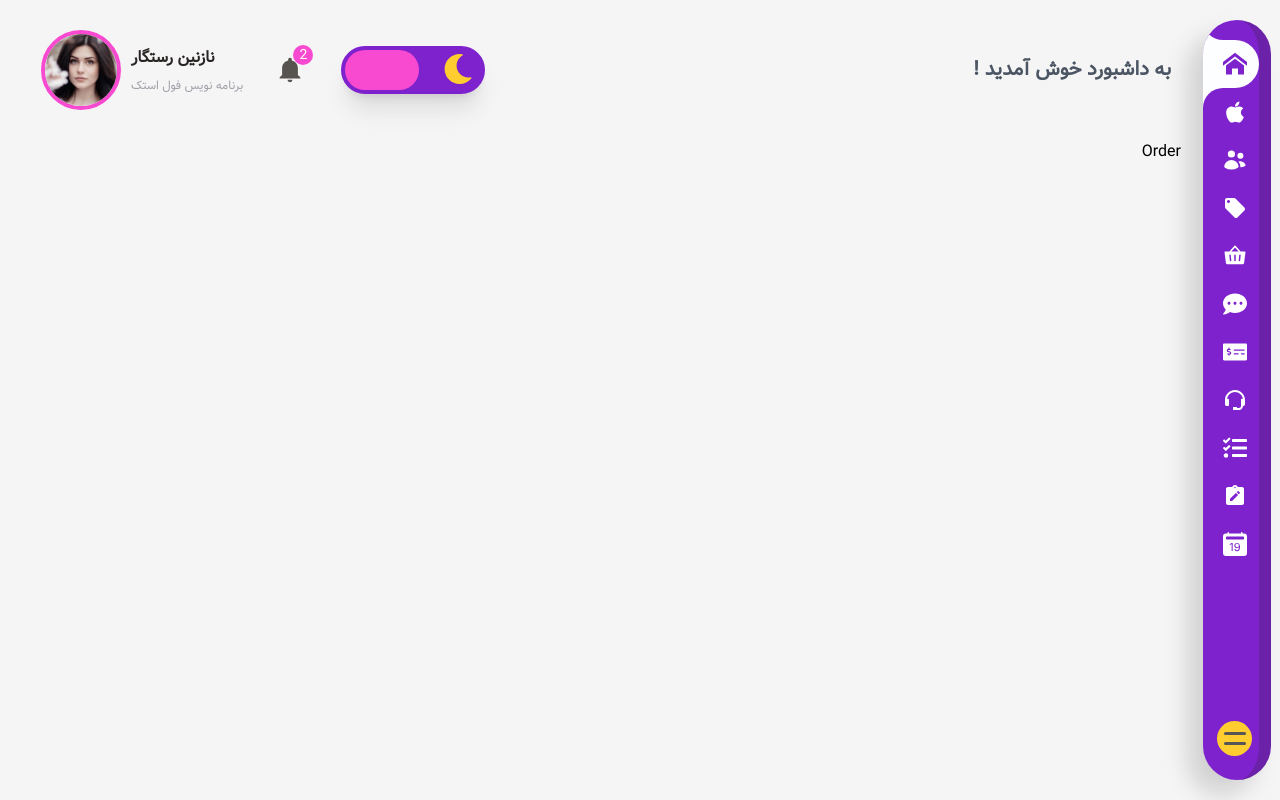
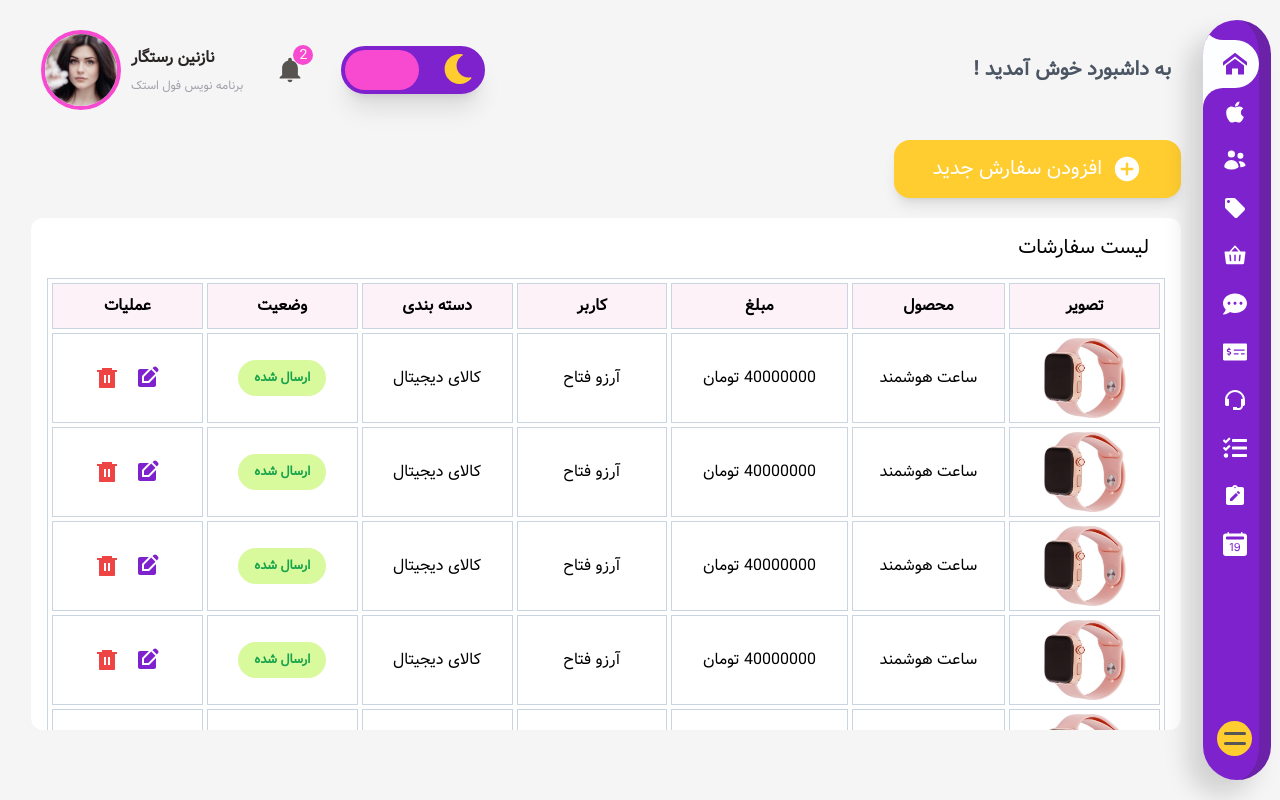
Before and after one commit to naziwebdev/cms-front, a React (Vite) app in the folder front/: page /orders in a window 1280 px wide. Built offline with nearby package versions, Linux system fonts and the light colour scheme.

Commit message:
Create order page ui

```diff
--- a/front/src/components/Pagination.tsx
+++ b/front/src/components/Pagination.tsx
@@ -36,7 +36,7 @@ export default function Pagination({
       <ul className="flex justify-center gap-x-1">
         <Link
           to={`${pathname}/${page > 1 ? Number(page) - 1 : 1}`}
-          className="flex w-10 items-center justify-center rounded-xl bg-zinc-700 py-1 text-white sm:w-14"
+          className="flex w-10 items-center justify-center rounded-xl bg-zinc-800 py-1 text-white sm:w-14"
         >
           <MdNavigateNext className="text-2xl" />
         </Link>
@@ -64,7 +64,7 @@ export default function Pagination({
           )}
         <Link
           to={`${pathname}/${page < pageCount! ? Number(page) + 1 : pageCount}`}
-          className="flex w-10 items-center justify-center rounded-xl bg-zinc-700 py-1 text-white sm:w-14"
+          className="flex w-10 items-center justify-center rounded-xl bg-zinc-800 py-1 text-white sm:w-14"
         >
           <MdNavigateBefore className="text-2xl" />
         </Link>
--- a/front/src/components/TodoCard.tsx
+++ b/front/src/components/TodoCard.tsx
@@ -14,7 +14,7 @@ export default function TodoCard() {
 
   return (
     <div
-      className={`${doTask && "bg-indigo-200 line-through"} relative
+      className={`${doTask && "bg-indigo-300 line-through"} relative
        flex flex-col xs:flex-row h-auto w-full xs:w-[90%]
         xs:items-center justify-between rounded-3xl bg-white p-4 xs:px-6 shadow-xl
     md:w-[75%]`}
--- a/front/src/pages/Orders.tsx
+++ b/front/src/pages/Orders.tsx
@@ -1,6 +1,198 @@
+import AddButton from "../components/AddButton";
+import { useState } from "react";
+import { RiDeleteBin6Fill } from "react-icons/ri";
+import { MdEditSquare } from "react-icons/md";
+import DetailsModal from "../components/DetailsModal";
 
 export default function Orders() {
-    return (
-        <div>Order</div>
-    )
+  const [toggleAddModal, setToggleAddModal] = useState<boolean>(false);
+
+  const openModalHandler = () => {
+    setToggleAddModal(true);
+  };
+
+  const closeModalHandler = () => {
+    setToggleAddModal(false);
+  };
+
+  return (
+    <div className=" xl:h-[calc(100vh-160px)]">
+      <AddButton
+        openModalHandler={openModalHandler}
+        title={"افزودن سفارش جدید"}
+      />
+      <div
+        className="] h-[70vh] w-[calc(100vw-90px)] overflow-x-auto
+      rounded-xl  bg-white  px-2 py-4 xs:w-[calc(100vw-130px)] xs:p-4 xl:h-[64vh]"
+      >
+        <h1 className="px-4 pb-4 text-xl">لیست سفارشات</h1>
+        <table className="w-full md:text-base border-separate border-spacing-[4px] border border-slate-300">
+          <thead className="bg-pink-50">
+            <tr>
+              <th className="min-w-[100px] py-2.5 border border-slate-300">
+                تصویر
+              </th>
+              <th className="min-w-[100px] border border-slate-300">محصول</th>
+              <th className="min-w-[100px] border border-slate-300">مبلغ</th>
+              <th className="min-w-[100px] border border-slate-300">کاربر</th>
+              <th className="min-w-[100px] border border-slate-300">
+                دسته بندی
+              </th>
+              <th className="min-w-[100px] border border-slate-300">وضعیت</th>
+              <th className="min-w-[100px] border border-slate-300">عملیات</th>
+            </tr>
+          </thead>
+          <tbody>
+            <tr className="text-center">
+              <td className="py-1 border border-slate-300">
+                <img
+                  src="/images/KuD9g5jQADYFep2b.jpg"
+                  alt="product"
+                  className="mx-auto h-20 w-24"
+                />
+              </td>
+              <td className="border border-slate-300">ساعت هوشمند</td>
+              <td className="border border-slate-300">40000000 تومان</td>
+             <td className="border border-slate-300">آرزو فتاح</td>
+              <td className="border border-slate-300">کالای دیجیتال</td>
+
+              <td className="border border-slate-300">
+                <button className="rounded-full bg-lime-200  px-4 py-1.5 text-[.8rem] font-semibold text-green-600">
+                  ارسال شده
+                </button>
+              </td>
+              <td className="border border-slate-300">
+                <div className="flex justify-center gap-x-4">
+                  <MdEditSquare className="cursor-pointer text-2xl text-primary-p" />
+                  <RiDeleteBin6Fill className="cursor-pointer text-2xl text-red-500" />
+                </div>
+              </td>
+            </tr>
+
+            <tr className="text-center">
+              <td className="py-1 border border-slate-300">
+                <img
+                  src="/images/KuD9g5jQADYFep2b.jpg"
+                  alt="product"
+                  className="mx-auto h-20 w-24"
+                />
+              </td>
+              <td className="border border-slate-300">ساعت هوشمند</td>
+              <td className="border border-slate-300">40000000 تومان</td>
+             <td className="border border-slate-300">آرزو فتاح</td>
+              <td className="border border-slate-300">کالای دیجیتال</td>
+
+              <td className="border border-slate-300">
+                <button className="rounded-full bg-lime-200  px-4 py-1.5 text-[.8rem] font-semibold text-green-600">
+                  ارسال شده
+                </button>
+              </td>
+              <td className="border border-slate-300">
+                <div className="flex justify-center gap-x-4">
+                  <MdEditSquare className="cursor-pointer text-2xl text-primary-p" />
+                  <RiDeleteBin6Fill className="cursor-pointer text-2xl text-red-500" />
+                </div>
+              </td>
+            </tr>
+
+            <tr className="text-center">
+              <td className="py-1 border border-slate-300">
+                <img
+                  src="/images/KuD9g5jQADYFep2b.jpg"
+                  alt="product"
+                  className="mx-auto h-20 w-24"
+                />
+              </td>
+              <td className="border border-slate-300">ساعت هوشمند</td>
+              <td className="border border-slate-300">40000000 تومان</td>
+             <td className="border border-slate-300">آرزو فتاح</td>
+              <td className="border border-slate-300">کالای دیجیتال</td>
+
+              <td className="border border-slate-300">
+                <button className="rounded-full bg-lime-200  px-4 py-1.5 text-[.8rem] font-semibold text-green-600">
+                  ارسال شده
+                </button>
+              </td>
+              <td className="border border-slate-300">
+                <div className="flex justify-center gap-x-4">
+                  <MdEditSquare className="cursor-pointer text-2xl text-primary-p" />
+                  <RiDeleteBin6Fill className="cursor-pointer text-2xl text-red-500" />
+                </div>
+              </td>
+            </tr>
+
+            <tr className="text-center">
+              <td className="py-1 border border-slate-300">
+                <img
+                  src="/images/KuD9g5jQADYFep2b.jpg"
+                  alt="product"
+                  className="mx-auto h-20 w-24"
+                />
+              </td>
+              <td className="border border-slate-300">ساعت هوشمند</td>
+              <td className="border border-slate-300">40000000 تومان</td>
+             <td className="border border-slate-300">آرزو فتاح</td>
+              <td className="border border-slate-300">کالای دیجیتال</td>
+
+              <td className="border border-slate-300">
+                <button className="rounded-full bg-lime-200  px-4 py-1.5 text-[.8rem] font-semibold text-green-600">
+                  ارسال شده
+                </button>
+              </td>
+              <td className="border border-slate-300">
+                <div className="flex justify-center gap-x-4">
+                  <MdEditSquare className="cursor-pointer text-2xl text-primary-p" />
+                  <RiDeleteBin6Fill className="cursor-pointer text-2xl text-red-500" />
+                </div>
+              </td>
+            </tr>
+
+            <tr className="text-center">
+              <td className="py-1 border border-slate-300">
+                <img
+                  src="/images/KuD9g5jQADYFep2b.jpg"
+                  alt="product"
+                  className="mx-auto h-20 w-24"
+                />
+              </td>
+              <td className="border border-slate-300">ساعت هوشمند</td>
+              <td className="border border-slate-300">40000000 تومان</td>
+             <td className="border border-slate-300">آرزو فتاح</td>
+              <td className="border border-slate-300">کالای دیجیتال</td>
+
+              <td className="border border-slate-300">
+                <button className="rounded-full bg-lime-200  px-4 py-1.5 text-[.8rem] font-semibold text-green-600">
+                  ارسال شده
+                </button>
+              </td>
+              <td className="border border-slate-300">
+                <div className="flex justify-center gap-x-4">
+                  <MdEditSquare className="cursor-pointer text-xl text-primary-p" />
+                  <RiDeleteBin6Fill className="cursor-pointer text-2xl text-red-500" />
+                </div>
+              </td>
+            </tr>
+
+
+          </tbody>
+        </table>
+      </div>
+      {toggleAddModal && (
+        <DetailsModal onClose={closeModalHandler}>
+          <h2 className="text-xl font-bold">ایجاد هزینه جدید</h2>
+          <form
+            className="mt-10 grid w-full grid-cols-1 gap-6 gap-x-24 p-5 xs:grid-cols-2 lg:gap-14 "
+          >
+
+            <button
+              type="submit"
+              className="ms-auto mt-20 h-12 w-40 rounded-xl bg-primary-y"
+            >
+              تایید
+            </button>
+          </form>
+        </DetailsModal>
+      )}
+    </div>
+  );
 }
--- a/front/src/pages/Products.tsx
+++ b/front/src/pages/Products.tsx
@@ -202,7 +202,7 @@ export default function Products() {
                 key={product._id}
                 className="border-b-[1.5px] border-zinc-200 text-center"
               >
-                <td>
+                <td className="py-1">
                   <img
                     src={`http://localhost:4000/products/covers/${product.cover}`}
                     alt="product"
@@ -214,12 +214,12 @@ export default function Products() {
                 <td>{product.categoryId.title}</td>
                 <td>
                   <button onClick={() => editProductHandler(product)}>
-                    <MdEditSquare className="text-xl text-primary-p" />
+                    <MdEditSquare className="text-xl text-indigo-400" />
                   </button>
                 </td>
                 <td>
                   <button onClick={() => removeProductHandler(product._id)}>
-                    <RiDeleteBin6Fill className="text-xl text-primary-pk" />
+                    <RiDeleteBin6Fill className="text-xl text-pink-500" />
                   </button>
                 </td>
               </tr>
--- a/front/src/pages/Users.tsx
+++ b/front/src/pages/Users.tsx
@@ -286,7 +286,7 @@ export default function Users() {
                         className=" h-12 w-12 rounded-full"
                       />
                     ) : (
-                      <div className="font-semi-bold flex h-12 w-12 items-center justify-center rounded-full bg-indigo-500 text-white">
+                      <div className="font-semi-bold flex h-12 w-12 items-center justify-center rounded-full bg-violet-500 text-white">
                         {user?.name.slice(0, 2)}
                       </div>
                     )}
@@ -298,9 +298,9 @@ export default function Users() {
                       <p className="text-sm text-zinc-500">{user?.email}</p>
                     </div>
                 </td>
-                <td>
+                <td className="font-semibold text-violet-500">
                   {user?.username}
-                  <span className="font-bold text-violet-500">@</span>
+                  <span className="font-semibold text-violet-500">@</span>
                 </td>
                 <td>{user?.phone}</td>
                 <td>
```
